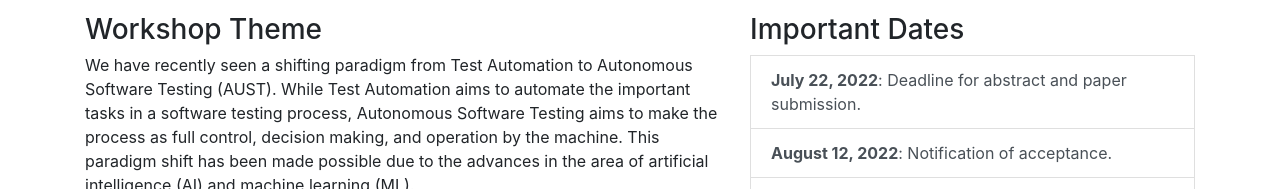
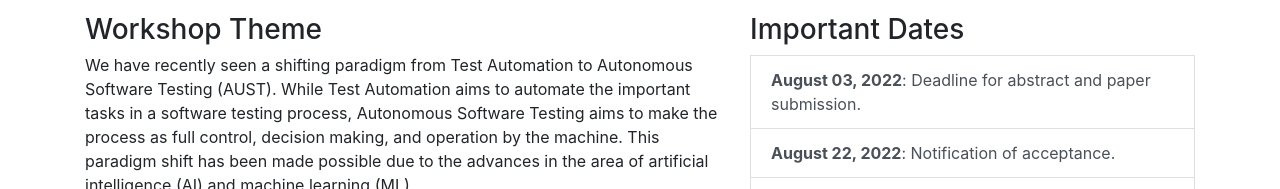
Before and after one commit to aust-ase22/aust-ase22.github.io, a plain HTML site: page call_for_papers.html in a window 1280 px wide. Shown: the part 482-671 px from the top of the page. Drawn offline with nearby package versions, Linux system fonts and the light colour scheme.

Commit message:
update submission deadline

```diff
--- a/call_for_papers.html
+++ b/call_for_papers.html
@@ -90,8 +90,8 @@ The First Workshop on Autonomous Software Testing is a forum for researchers and
     Anim pariatur cliche reprehenderit, enim eiusmod high life accusamus terry richardson ad squid. Nihil anim keffiyeh helvetica, craft beer labore wes anderson cred nesciunt sapiente ea proident.
   </div> -->
 </div>
-					  <a href="#" class="list-group-item list-group-item-action"><strong>July 22, 2022</strong>: Deadline for abstract and paper submission.</a>
-            <a href="#" class="list-group-item list-group-item-action"><strong>August 12, 2022</strong>: Notification of acceptance.</a>
+					  <a href="#" class="list-group-item list-group-item-action"><strong>August 03, 2022</strong>: Deadline for abstract and paper submission.</a>
+            <a href="#" class="list-group-item list-group-item-action"><strong>August 22, 2022</strong>: Notification of acceptance.</a>
 					  <a href="#" class="list-group-item list-group-item-action"><strong>September 2, 2022</strong>: Camera-ready submission.</a>
 					  <a href="#" class="list-group-item list-group-item-action"><strong>October 10, 2022</strong>: Autonomous Software Testing Workshop</a>
 
```
